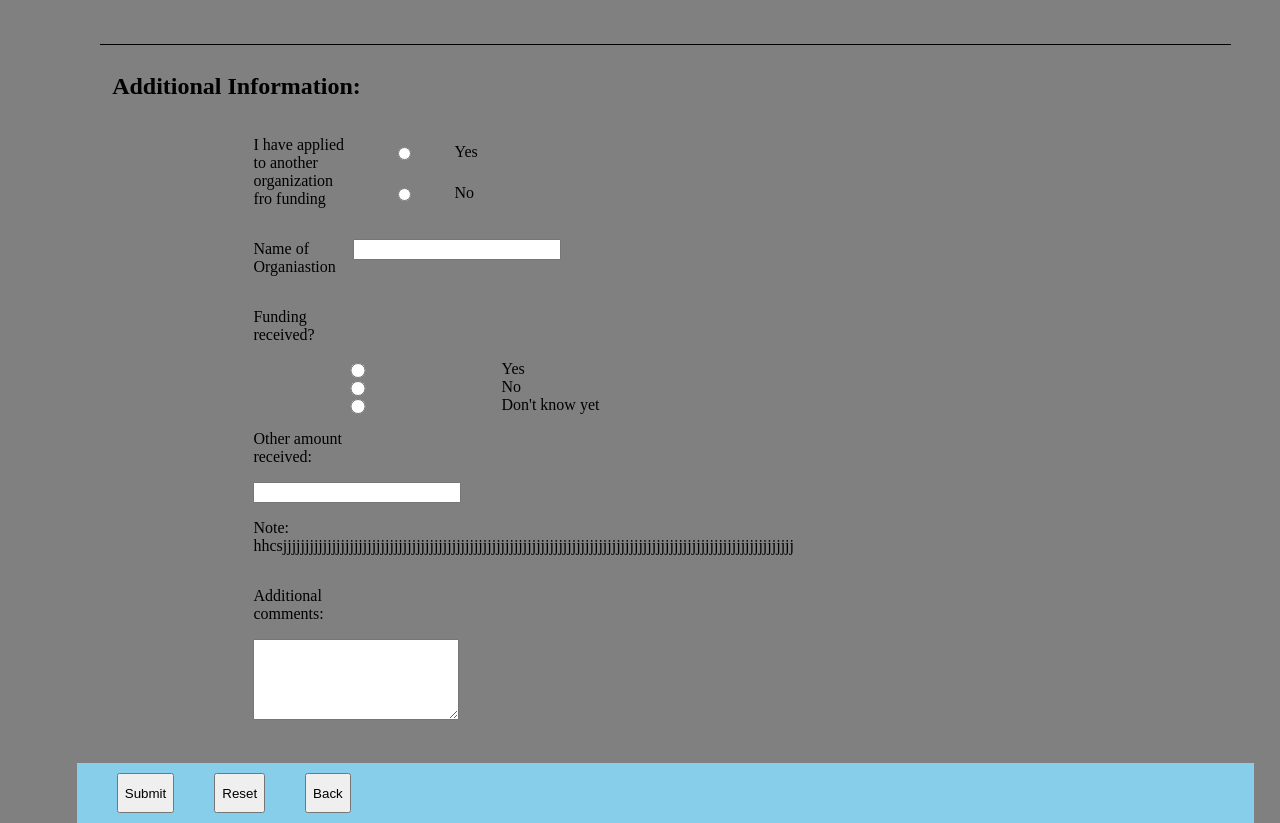
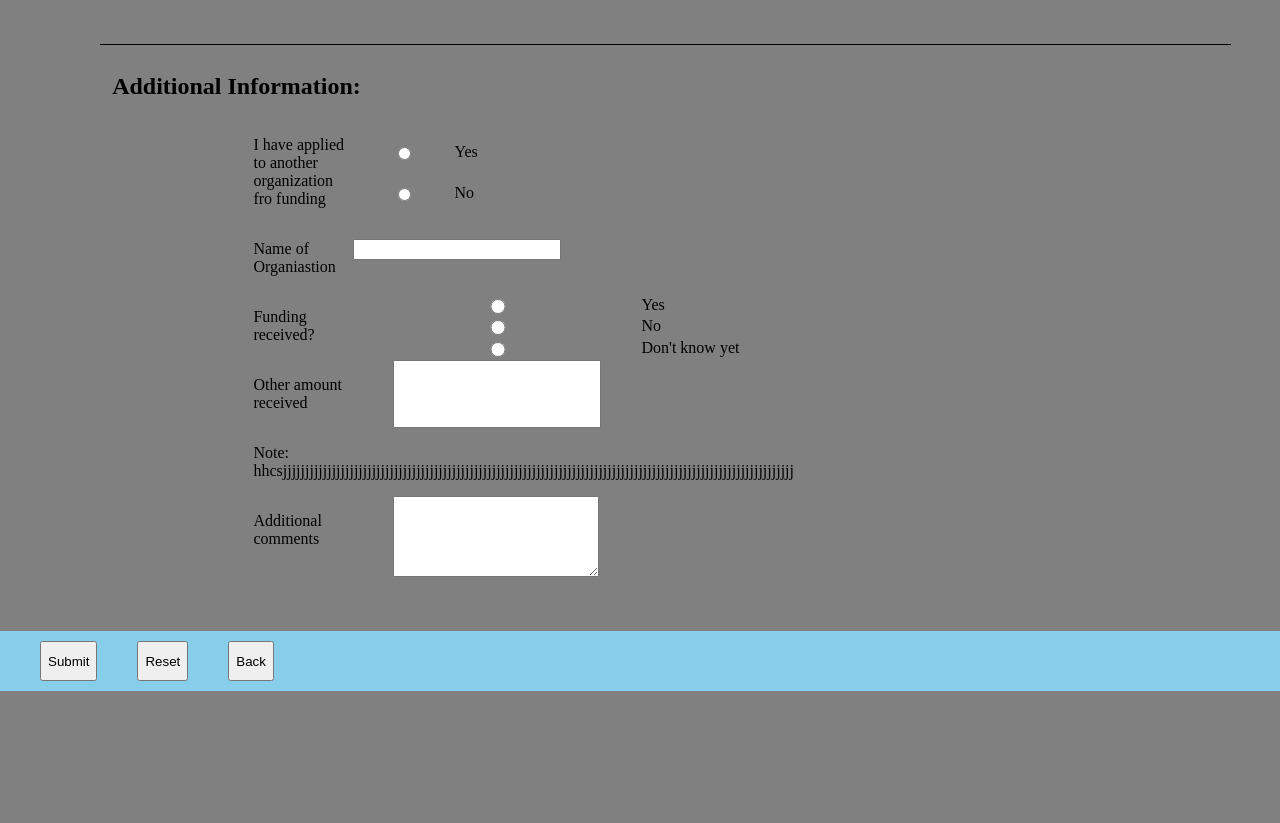
Before and after one commit to goswamiakash/assignement, a React (Create React App) app: page / in a window 1280 px wide. Shown: the part 1825-2648 px from the top of the page. After the commit the page ends 2516 px from the top, so only its background shows below. Built offline with nearby package versions, Linux system fonts and the light colour scheme.

Commit message:
lower section fixed

```diff
--- a/src/Components/Form.js
+++ b/src/Components/Form.js
@@ -24,7 +24,9 @@ const Form = () => {
             padding: "1% 2% 0 6%",
           }}
         >
-          <h2 style={{ textAlign: "left", paddingLeft: '3%' }}>Personal Information:</h2>
+          <h2 style={{ textAlign: "left", paddingLeft: "3%" }}>
+            Personal Information:
+          </h2>
 
           <div style={{ paddingLeft: "15%" }}>
             <div>
@@ -48,9 +50,13 @@ const Form = () => {
             <div>
               <p className="para">UID:</p>
               <input className="form-input" type="text" name="" value="" />
-              <p className="para" style={{ marginRight: "10px", marginLeft: "20%" }}>Email:</p>
+              <p
+                className="para"
+                style={{ marginRight: "10px", marginLeft: "20%" }}
+              >
+                Email:
+              </p>
               <input className="form-input" type="text" name="" value="" />
-
             </div>
             <div>
               <p className="para">Address 1:</p>
@@ -71,7 +77,10 @@ const Form = () => {
               <input className="form-input" type="text" name="" value="" />
               {/* </div>
           <div> */}
-              <p className="para" style={{ marginRight: "10px", marginLeft: "20%" }}>
+              <p
+                className="para"
+                style={{ marginRight: "10px", marginLeft: "20%" }}
+              >
                 State:
               </p>
               <input className="form-input" type="text" name="" value="" />
@@ -85,10 +94,12 @@ const Form = () => {
           <hr />
 
           <div className="horizontal-2">
-            <h2 style={{ textAlign: "left", paddingLeft: '3%' }}>Research Information:</h2>
+            <h2 style={{ textAlign: "left", paddingLeft: "3%" }}>
+              Research Information:
+            </h2>
 
             <div style={{ paddingLeft: "15%" }}>
-              <div >
+              <div>
                 <p className="para">Subject of your research: </p>
                 <textarea
                   className="form-input"
@@ -131,12 +142,12 @@ const Form = () => {
                 marginBottom: "0",
                 paddingTop: "0",
                 margin: "0",
-                paddingLeft: '3%'
+                paddingLeft: "3%",
               }}
             >
               Expense Information:
             </h2>
-            <p style={{ paddingLeft: '3%' }}>
+            <p style={{ paddingLeft: "3%" }}>
               (Transportation, Lodging, Conference,Registration Only - Actual or
               Estimated)
             </p>
@@ -170,8 +181,8 @@ const Form = () => {
                 <textarea
                   className="form-input"
                   type="textarea"
-                  rows='5'
-                  cols = '20'
+                  rows="5"
+                  cols="20"
                   name=""
                   value=""
                 />
@@ -185,9 +196,11 @@ const Form = () => {
           <hr />
 
           <div className="horizontal-4">
-            <h2 style={{ textAlign: "left",paddingLeft:'3%' }}>Additional Information:</h2>
-            <div style={{paddingLeft:'15%'}}>
-            <div style={{ display: "flex", flexFlow: "row wrap"}}>
+            <h2 style={{ textAlign: "left", paddingLeft: "3%" }}>
+              Additional Information:
+            </h2>
+            <div style={{ paddingLeft: "15%" }}>
+              <div style={{ display: "flex", flexFlow: "row wrap" }}>
                 <p className="para">
                   I have applied to another organization fro funding
                 </p>
@@ -223,10 +236,8 @@ const Form = () => {
                 <p className="para">Name of Organiastion</p>
                 <input className="form-input" type="text" value="" />
               </div>
-            <div>
-              <p className="para">
-                Funding received?
-              </p>
+              <div style={{ display: "flex", flexFlow: "row wrap" }}>
+                <p className="para">Funding received?</p>
                 <div
                   style={{
                     display: "flex",
@@ -254,7 +265,7 @@ const Form = () => {
                     />
                     <label htmlFor="funding-no">No</label>
                   </div>
-                <div style={{ display: 'flex', flexflow: 'row wrap' }}>
+                  <div style={{ display: "flex", flexflow: "row wrap" }}>
                     <input
                       id="funding-no"
                       name="funding"
@@ -264,36 +275,43 @@ const Form = () => {
                     />
                     <label htmlFor="funding-no">Don't know yet</label>
                   </div>
-                <div>
-                  <p className="para">
-                    Other amount received:
-                  </p >
-                  <div>
-                    <input className="form-input" type="text" name="" value='' />
                 </div>
               </div>
-                <div>
-                  <p className="para">Note: hhcsjjjjjjjjjjjjjjjjjjjjjjjjjjjjjjjjjjjjjjjjjjjjjjjjjjjjjjjjjjjjjjjjjjjjjjjjjjjjjjjjjjjjjjjjjjjjjjjjjjjjjjjjjjjjjjjjjjj</p>
+
+              <div style={{ display: "flex", flexFlow: "row wrap" }}>
+                <p className="para">Other amount received</p>
+
+                <input className="form-input" type="text" name="" value="" />
               </div>
               <div>
                 <p className="para">
-                    Additional comments:
+                  Note:
+                  hhcsjjjjjjjjjjjjjjjjjjjjjjjjjjjjjjjjjjjjjjjjjjjjjjjjjjjjjjjjjjjjjjjjjjjjjjjjjjjjjjjjjjjjjjjjjjjjjjjjjjjjjjjjjjjjjjjjjjj
                 </p>
-                  <div>
-                    <textarea  className="form-input" name="" id="" cols="30" rows="5"></textarea>
+              </div>
+              <div style={{ display: "flex", flexFlow: "row wrap" }}>
+                <p className="para">Additional comments</p>
+
+                <textarea
+                  className="form-input"
+                  name=""
+                  id=""
+                  cols="30"
+                  rows="5"
+                ></textarea>
               </div>
             </div>
           </div>
-
-            </div>
-
-            </div>
-
-
-          </div>
-
-          <div className="footer" style={{ paddingTop: '10px', paddingLeft: '40px', paddingTop: '10px' }}>
-            <div >
+        </form>
+        <div
+          className="footer"
+          style={{
+            paddingTop: "10px",
+            paddingLeft: "40px",
+            paddingTop: "10px",
+          }}
+        >
+          <div>
             <button className="btn">Submit</button>
           </div>
           <div>
@@ -303,7 +321,6 @@ const Form = () => {
             <button className="btn">Back</button>
           </div>
         </div>
-        </form>
       </div>
     </div>
   );
```
Lines whose indentation alone changed are shown as unchanged.
